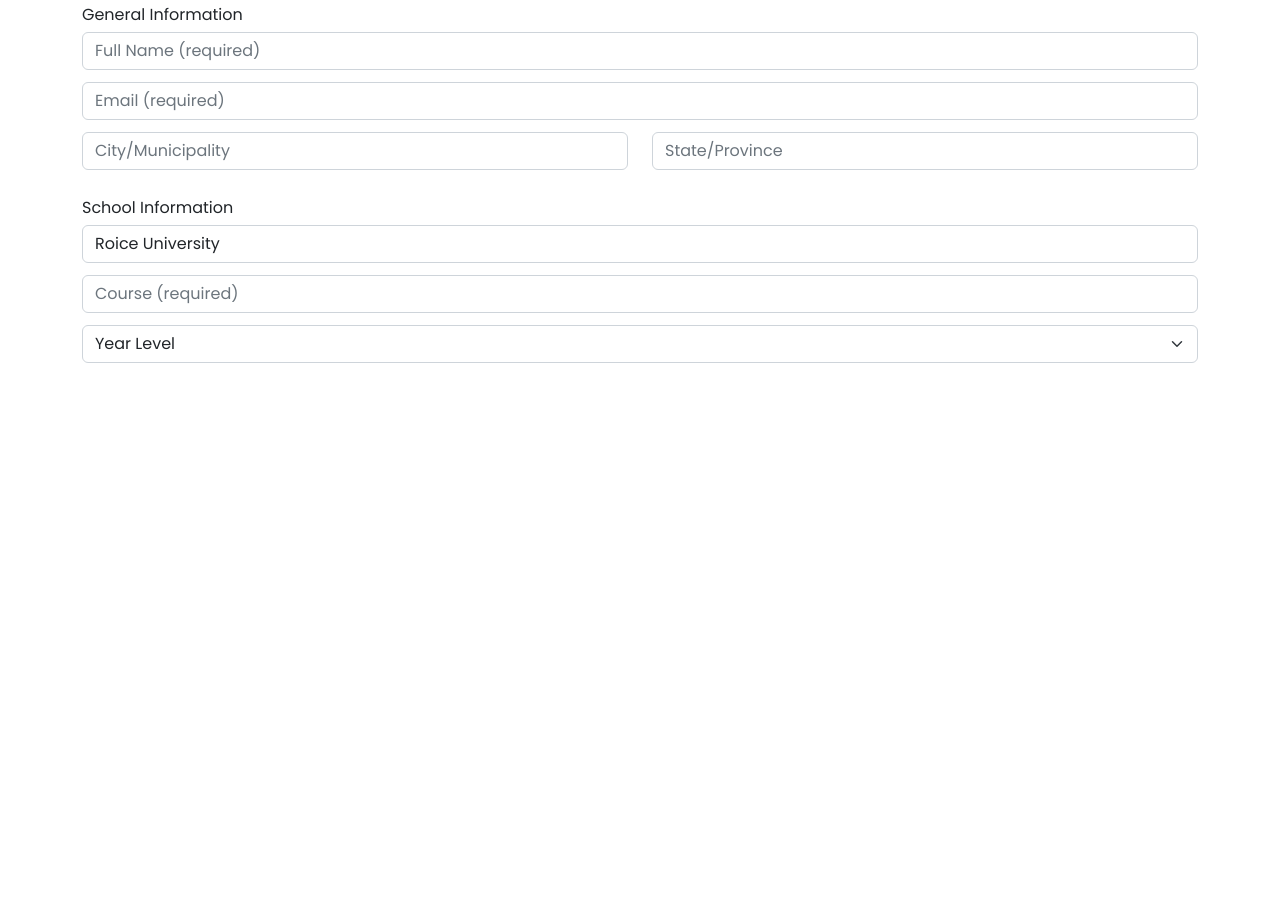
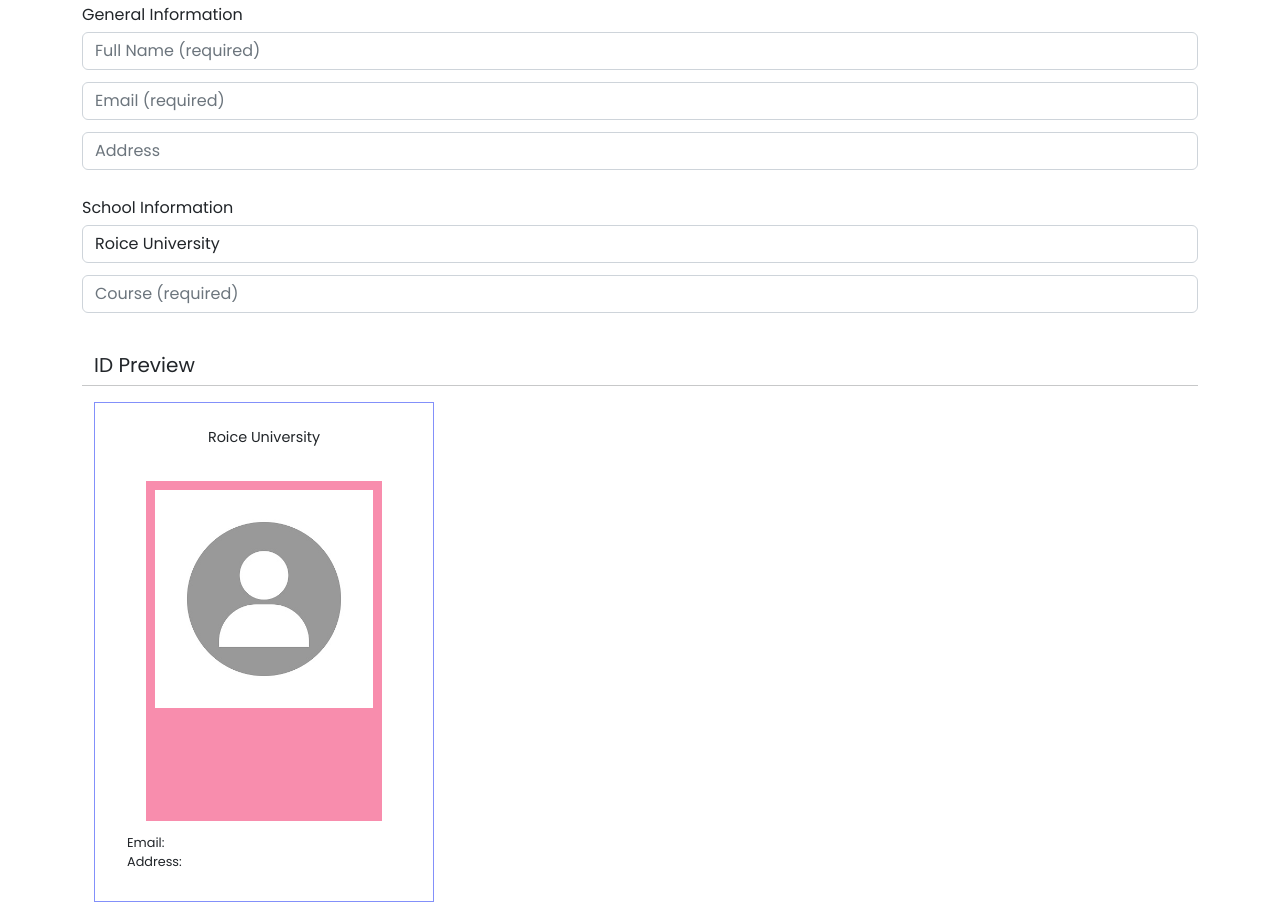
Before and after one commit to roiceee/CV-App, a React (Create React App) app: page / in a window 1280 px wide. Shown: the part 120-1024 px from the top of the page. Before the commit the page ends 800 px from the top, so only its background shows below. Built offline with nearby package versions, Linux system fonts and the light colour scheme.

Commit message:
add ID preview

```diff
--- a/src/components/App.js
+++ b/src/components/App.js
@@ -5,7 +5,7 @@ import BodyContainer from './body/bodyContainer'
 
 function App() {
   return (
-    <div className="App">
+    <div className="App pb-3">
       <NavigationBar/>
       <BodyContainer/>
     </div>
--- a/src/components/body/bodyContainer.js
+++ b/src/components/body/bodyContainer.js
@@ -4,16 +4,17 @@ import GeneralInformationForm from "./form-components/generalInformation";
 import Header from "./header";
 import { useState, useCallback } from "react";
 import SchoolInformationForm from "./form-components/schoolInformationForm";
+import IdContainer from "./id-components/idContainer";
+import defaultIcon from "../../assets/default-photo.jpg"
 
 function BodyContainer() {
   let defaultStudentInformation = {
     name: "",
     email: "",
-    city: "",
-    province: "",
+    address: "",
     schoolName: "Roice University",
     course: "",
-    yearLevel: "",
+    photo: defaultIcon
   };
   const [studentInfo, setStudentInfo] = useState(defaultStudentInformation);
 
@@ -26,7 +27,7 @@ function BodyContainer() {
   }, []);
 
   return (
-    <Container className="mt-2">
+    <Container>
       <Header />
       <GeneralInformationForm
         studentInfo={studentInfo}
@@ -36,6 +37,7 @@ function BodyContainer() {
         studentInfo={studentInfo}
         changeInputHandler={changeInputHandler}
       />
+      <IdContainer studentInfo={studentInfo}/>
     </Container>
   );
 }
--- a/src/components/body/form-components/generalInformation.js
+++ b/src/components/body/form-components/generalInformation.js
@@ -21,9 +21,8 @@ function GeneralInformationForm({ studentInfo, changeInputHandler }) {
       case "email":
         debouncedValidateEmail(e, "email-error");
         break;
-      case "city":
-      case "province":
-        debouncedValidateInput(e, "city-error");
+      case "address":
+        debouncedValidateInput(e, "address-error");
         break;
     }
   }, []);
@@ -37,6 +36,7 @@ function GeneralInformationForm({ studentInfo, changeInputHandler }) {
           value={studentInfo.name}
           type="text"
           placeholder="Full Name (required)"
+          maxLength={30 }
         />
         <div id="name-error" className="error"></div>
       </Form.Group>
@@ -47,31 +47,22 @@ function GeneralInformationForm({ studentInfo, changeInputHandler }) {
           value={studentInfo.email}
           type="email"
           placeholder="Email (required)"
+          maxLength={35}
         />
         <div id="email-error" className="error"></div>
       </Form.Group>
 
       <Row>
         <Col>
-          <Form.Group className="mb-2" controlId="city">
+          <Form.Group className="mb-2" controlId="address">
             <Form.Control
               onChange={onChange}
-              value={studentInfo.city}
+              value={studentInfo.address}
               type="text"
-              placeholder="City/Municipality"
+              placeholder="Address"
+              maxLength={45}
             />
-            <div id="city-error" className="error"></div>
-          </Form.Group>
-        </Col>
-        <Col>
-          <Form.Group className="mb-2" controlId="province">
-            <Form.Control
-              onChange={onChange}
-              value={studentInfo.province}
-              type="text"
-              placeholder="State/Province"
-            />
-            <div id="province-error" className="error"></div>
+            <div id="address-error" className="error"></div>
           </Form.Group>
         </Col>
       </Row>
--- a/src/components/body/form-components/schoolInformationForm.js
+++ b/src/components/body/form-components/schoolInformationForm.js
@@ -49,11 +49,12 @@ function SchoolInformationForm({
           value={studentInfo.course}
           type="text"
           placeholder="Course (required)"
+          maxLength={40}
         />
         <div id="course-error" className="error"></div>
       </Form.Group>
       <Form.Group className="mb-2" controlId="yearLevel">
-        <Form.Select
+        {/* <Form.Select
           value={studentInfo.yearLevel}
           onChange={onChange}
           aria-label="Year Level"
@@ -63,7 +64,7 @@ function SchoolInformationForm({
           <option value="2nd Year">2nd Year</option>
           <option value="3rd Year">3rd Year</option>
           <option value="4th Year">4th Year</option>
-        </Form.Select>
+        </Form.Select> */}
         <div id="year-level-error" className="error"></div>
       </Form.Group>
     </Form>
--- /dev/null
+++ b/src/components/body/id-components/idContainer.js
@@ -0,0 +1,23 @@
+import React from "react";
+import Container from "react-bootstrap/esm/Container";
+import Row from "react-bootstrap/esm/Row";
+import IdPreview from "./idPreview";
+
+function IdContainer({studentInfo}) {
+
+
+  return (
+    <Container className="mt-4">
+      <Row>
+        <h5>ID Preview</h5>
+        <hr></hr>
+        <div className="mx-auto d-block">
+            {/* this is where the id is previewed */}
+            <IdPreview studentInfo={studentInfo}/>
+        </div>
+      </Row>
+    </Container>
+  );
+}
+
+export default IdContainer;
--- /dev/null
+++ b/src/components/body/id-components/idPreview.js
@@ -0,0 +1,36 @@
+import React from "react";
+
+function IdPreview({ studentInfo }) {
+
+  return (
+    <div className="preview border border-secondary text-center">
+      <div>{studentInfo.schoolName}</div>
+      <div
+        className="bg-tertiary d-flex flex-column align-items-center mx-auto"
+        id="inner-container"
+      >
+        <div className="border border-tertiary bg-white" id="image-holder">
+          <img className="img-fluid" src={studentInfo.photo}></img>
+        </div>
+        <div id="main-details">
+          <div className="d-block" id="name-preview">{studentInfo.name}</div>
+          <div id="course-preview">{studentInfo.course}</div>
+        </div>
+      </div>
+      <div id="secondary-details">
+        <div className="d-flex">
+            <div>Email:&nbsp;</div>
+          <div id="email-preview">{studentInfo.email}</div>
+        </div>
+        <div>
+          <div className="d-flex">
+            <div>Address:&nbsp;</div>
+            <div id="address-preview">{studentInfo.address}</div>
+          </div>
+        </div>
+      </div>
+    </div>
+  );
+}
+
+export default IdPreview;
--- a/src/styles/App.scss
+++ b/src/styles/App.scss
@@ -1,2 +1,3 @@
 @import "custom";
-@import url(./override.css);
+@import "override.css";
+@import "id-preview"
--- /dev/null
+++ b/src/styles/id-preview.css
@@ -0,0 +1,46 @@
+.preview {
+    display: block;
+    height: 500px;
+    padding: 24px 32px 24px 32px;
+    width: 340px!important;
+    font-size: 0.9rem;
+}
+
+#name-preview {
+    font-size: 1.05rem;
+    margin-top: 6px;
+    width: 190px;
+    height: 40px;
+    overflow-wrap: break-word;
+}
+
+#course-preview {
+    font-size: 0.9rem;
+    margin-top: 18px;
+    width: 190px;
+    height: 40px;
+    overflow-wrap: break-word;
+}
+
+#image-holder {
+    width: 220px;
+    height: 220px;
+}
+
+#inner-container {
+    margin-top: 32px;
+    padding: 8px;
+    width: 236px;
+    height: 340px;
+}
+
+#address-preview {
+    height: 36px;
+    width: 210px;
+    overflow-wrap: break-word;
+}
+
+#secondary-details {
+    font-size: 0.8rem;
+    margin-top: 12px;
+}
```
Also changed, not shown: src/assets/default-photo.jpg (added).
